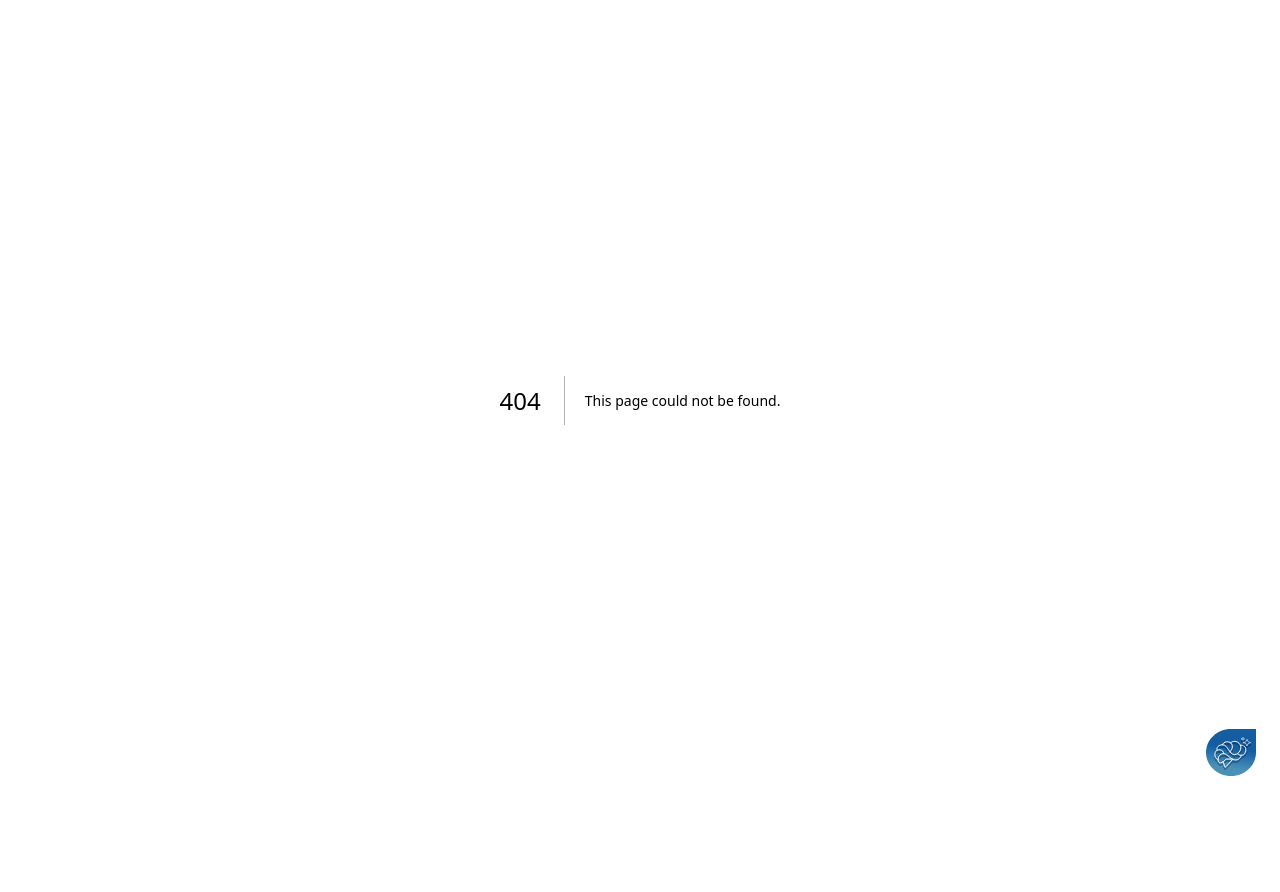
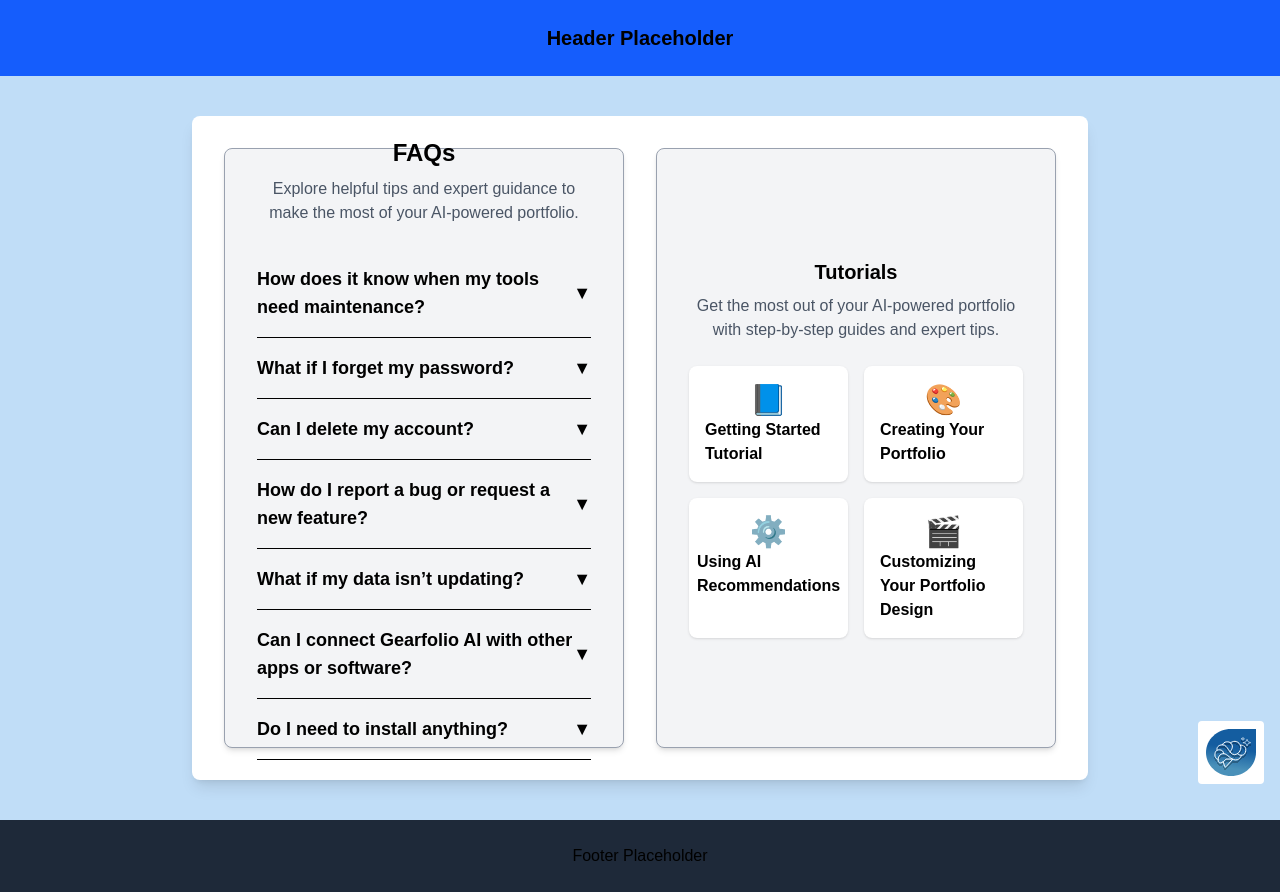
Before and after one commit to ICPEP-SE-CITU/GearFolio, a Next.js app: page /help-support in a window 1280 px wide. Before the commit this address had no page. Before the commit the page ends 800 px from the top, so only its background shows below. Built offline with nearby package versions, Linux system fonts and the light colour scheme.

Commit message:
added support page with FAQs and Tutorials with empty links. With placeholder header and footer

```diff
--- /dev/null
+++ b/src/app/(routes)/help-support/page.js
@@ -0,0 +1,87 @@
+'use client';
+
+import { useState } from 'react';
+
+function FAQItem({ question, answer, activeIndex, index, setActiveIndex }) {
+  const isOpen = activeIndex === index;
+
+  return (
+    <div className="border-b py-4">
+      <button
+        className="w-full text-left text-lg font-semibold flex justify-between items-center text-black"
+        onClick={() => setActiveIndex(isOpen ? null : index)}
+      >
+        {question}
+        <span>{isOpen ? '▲' : '▼'}</span>
+      </button>
+      {isOpen && <p className="mt-2 text-black">{answer}</p>}
+    </div>
+  );
+}
+
+export default function FAQPage() {
+  const [activeIndex, setActiveIndex] = useState(null);
+
+  const faqs = [
+    { question: 'How does it know when my tools need maintenance?', answer: 'Gearfolio AI uses historical usage data, manufacturer guidelines, and sensor inputs (if connected) to predict when maintenance is due.' },
+    { question: 'What if I forget my password?', answer: 'You can reset your password by clicking the “Forgot Password” link on the login page.' },
+    { question: 'Can I delete my account?', answer: 'Yes, account deletion is typically available under Account Settings.' },
+    { question: 'How do I report a bug or request a new feature?', answer: 'Use the in-app Help or Feedback section to report bugs or suggest features.' },
+    { question: 'What if my data isn’t updating?', answer: 'Check your internet connection and make sure all integrated devices or systems are connected.' },
+    { question: 'Can I connect Gearfolio AI with other apps or software?', answer: 'Yes, Gearfolio AI may offer integrations with apps like Slack, Google Workspace, or other asset management systems.' },
+    { question: 'Do I need to install anything?', answer: 'If Gearfolio AI is cloud-based, no installation is needed beyond accessing it via a web browser.' },
+  ];
+
+  return (
+    <div className="min-h-screen flex flex-col text-black">
+      <header className="bg-blue-600 p-6 text-center text-xl font-bold">
+        Header Placeholder
+      </header>
+
+      <main className="flex-grow bg-[#C0DDF7] flex justify-center items-center py-10">
+        <div className="bg-white shadow-lg rounded-lg p-8 w-[70%] max-w-[1200px] flex justify-center items-center gap-8">
+          <div className="w-1/2 border border-gray-400 rounded-lg p-8 shadow-md bg-gray-100 flex flex-col justify-center items-center h-[600px]">
+            <h2 className="text-2xl font-bold mb-2 text-center">FAQs</h2>
+            <p className="text-gray-600 text-center mb-6">
+              Explore helpful tips and expert guidance to make the most of your AI-powered portfolio.
+            </p>
+            <div className="w-full">
+              {faqs.map((faq, index) => (
+                <FAQItem key={index} {...faq} index={index} activeIndex={activeIndex} setActiveIndex={setActiveIndex} />
+              ))}
+            </div>
+          </div>
+
+          <div className="w-1/2 border border-gray-400 rounded-lg p-8 shadow-md bg-gray-100 flex flex-col justify-center items-center h-[600px]">
+            <h2 className="text-xl font-bold mb-2 text-center">Tutorials</h2>
+            <p className="text-gray-600 text-center mb-6">
+              Get the most out of your AI-powered portfolio with step-by-step guides and expert tips.
+            </p>
+            <div className="grid grid-cols-2 gap-4 w-full">
+              <a href="#" className="flex flex-col items-center p-4 bg-white rounded-lg shadow hover:bg-gray-200">
+                <span className="text-3xl">📘</span>
+                <span className="font-semibold text-black">Getting Started Tutorial</span>
+              </a>
+              <a href="#" className="flex flex-col items-center p-4 bg-white rounded-lg shadow hover:bg-gray-200">
+                <span className="text-3xl">🎨</span>
+                <span className="font-semibold text-black">Creating Your Portfolio</span>
+              </a>
+              <a href="#" className="flex flex-col items-center p-4 bg-white rounded-lg shadow hover:bg-gray-200">
+                <span className="text-3xl">⚙️</span>
+                <span className="font-semibold text-black">Using AI Recommendations</span>
+              </a>
+              <a href="#" className="flex flex-col items-center p-4 bg-white rounded-lg shadow hover:bg-gray-200">
+                <span className="text-3xl">🎬</span>
+                <span className="font-semibold text-black">Customizing Your Portfolio Design</span>
+              </a>
+            </div>
+          </div>
+        </div>
+      </main>
+
+      <footer className="bg-gray-800 p-6 text-center">
+        Footer Placeholder
+      </footer>
+    </div>
+  );
+}
```
